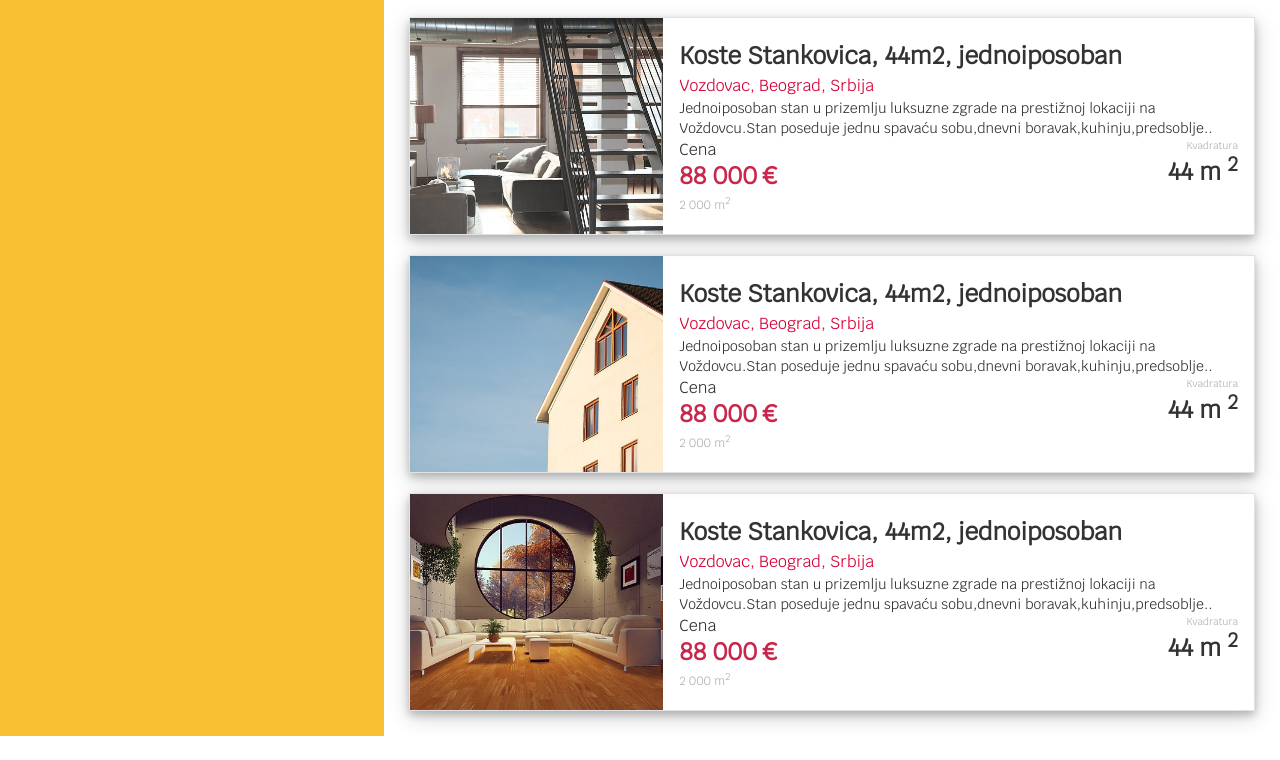
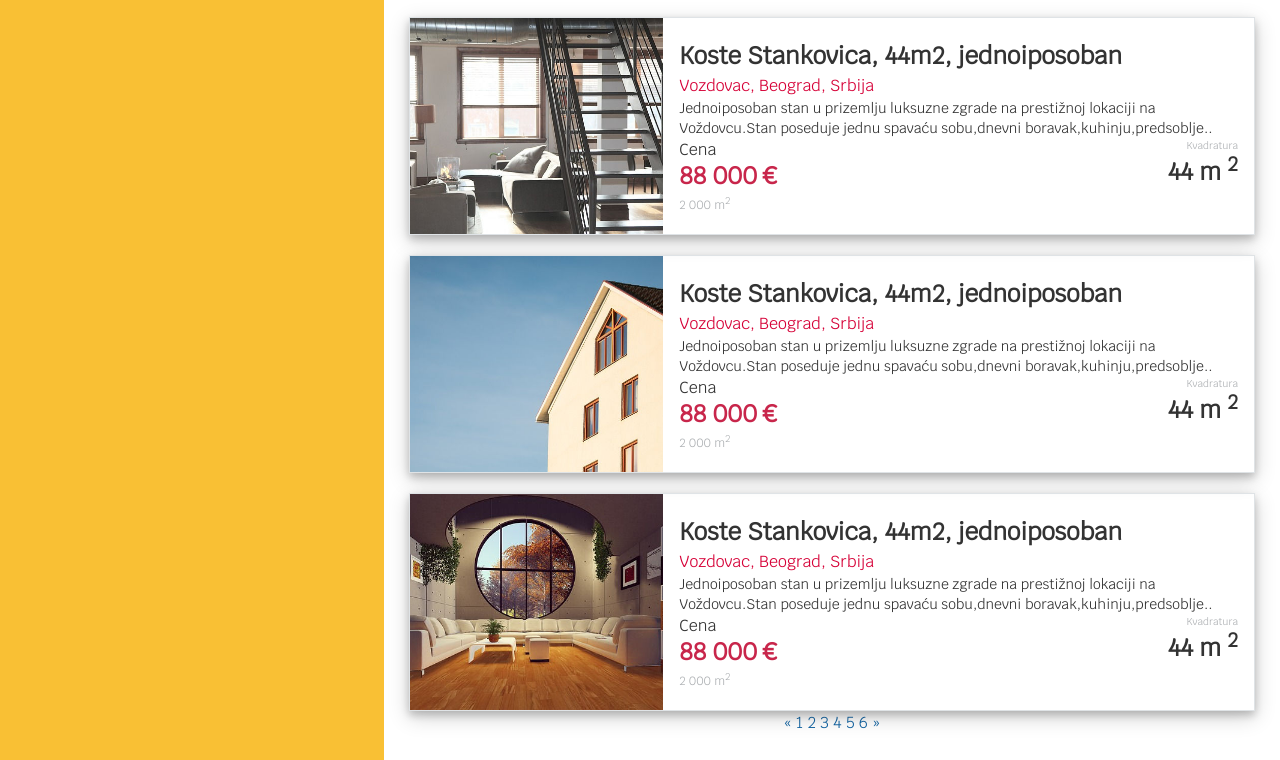
Before and after one commit to ucha-jedi-frontend/oglasi, a website: page src/index.html in a window 1280 px wide. Shown: the part 346-1106 px from the top of the page. Before the commit the page ends 1082 px from the top, so only its background shows below. Drawn offline with Linux system fonts and the light colour scheme.

Commit message:
Add files via upload

```diff
--- a/src/index.html
+++ b/src/index.html
@@ -133,7 +133,18 @@
                     </div>
                 </div>
 
+                <div class="pagination">
+                    <a href="#">&laquo;</a>
+                    <a href="#" class="active">1</a>
+                    <a href="#">2</a>
+                    <a href="#">3</a>
+                    <a href="#">4</a>
+                    <a href="#">5</a>
+                    <a href="#">6</a>
+                    <a href="#">&raquo;</a>
+                </div>
             </div>
+
         </main>
     </div>
     <footer>
```
